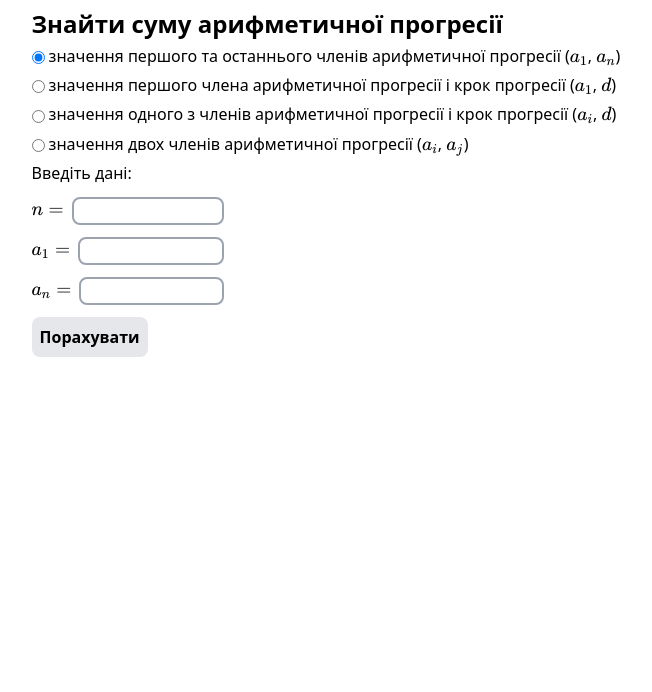
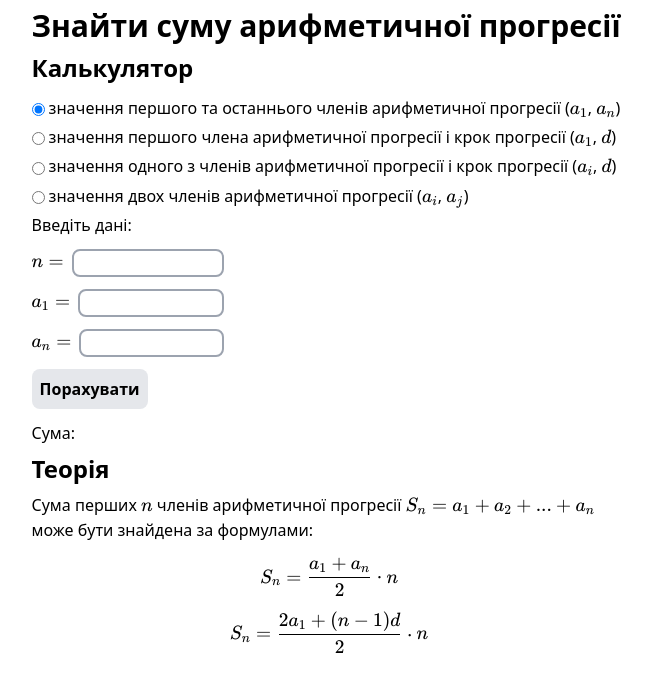
Before and after one commit to YuriiRG/goiteens-math-trainer, a React (Vite) app: page / in a window 1280 px wide. Shown: the top 692 px of the page, without its empty margins (311-963 px from the left). Built offline with nearby package versions, Linux system fonts and the light colour scheme.

Commit message:
Add theory block and fix a few problems

```diff
--- a/src/App.tsx
+++ b/src/App.tsx
@@ -5,7 +5,7 @@ import {
   useState,
 } from "react";
 import { z } from "zod";
-import Math from "./components/Math";
+import Latex from "./components/Latex";
 
 const integerRegex = /^-?[0-9]+$/;
 const integerTransform = Number;
@@ -20,9 +20,10 @@ export default function App() {
   return (
     <div className="flex justify-center p-2">
       <main className="w-[65ch]">
-        <h1 className="text-2xl font-bold">
+        <h1 className="text-3xl font-bold mb-2">
           Знайти суму арифметичної прогресії
         </h1>
+        <h2 className="text-2xl font-bold mb-2">Калькулятор</h2>
         <fieldset>
           <RadioButton
             group="mode"
@@ -31,8 +32,8 @@ export default function App() {
             label={
               <>
                 значення першого та останнього членів арифметичної прогресії (
-                <Math className="inline" text="a_1" />,{" "}
-                <Math className="inline" text="a_n" />)
+                <Latex className="inline" text="a_1" />,{" "}
+                <Latex className="inline" text="a_n" />)
               </>
             }
             onChange={(e) => setMode(e.target.value)}
@@ -44,8 +45,8 @@ export default function App() {
             label={
               <>
                 значення першого члена арифметичної прогресії і крок прогресії (
-                <Math className="inline" text="a_1" />,{" "}
-                <Math className="inline" text="d" />)
+                <Latex className="inline" text="a_1" />,{" "}
+                <Latex className="inline" text="d" />)
               </>
             }
             onChange={(e) => setMode(e.target.value)}
@@ -58,8 +59,8 @@ export default function App() {
               <>
                 значення одного з членів арифметичної прогресії і крок прогресії
                 (
-                <Math className="inline" text="a_i" />,{" "}
-                <Math className="inline" text="d" />)
+                <Latex className="inline" text="a_i" />,{" "}
+                <Latex className="inline" text="d" />)
               </>
             }
             onChange={(e) => setMode(e.target.value)}
@@ -71,8 +72,8 @@ export default function App() {
             label={
               <>
                 значення двох членів арифметичної прогресії (
-                <Math className="inline" text="a_i" />,{" "}
-                <Math className="inline" text="a_j" />)
+                <Latex className="inline" text="a_i" />,{" "}
+                <Latex className="inline" text="a_j" />)
               </>
             }
             onChange={(e) => setMode(e.target.value)}
@@ -83,6 +84,13 @@ export default function App() {
         {mode === "firstStep" && <FirstStepForm />}
         {mode === "oneStep" && <OneStepForm />}
         {mode === "two" && <TwoForm />}
+        <h2 className="text-2xl font-bold my-2">Теорія</h2>
+        Сума перших <Latex className="inline" text="n" /> членів арифметичної
+        прогресії{" "}
+        <Latex className="inline" text="S_n = a_1 + a_2 + ... + a_n" /> може
+        бути знайдена за формулами:
+        <Latex text="S_n = \frac{a_1+a_n}{2} \cdot n" blockMode />
+        <Latex text="S_n = \frac{2a_1+(n-1)d}{2} \cdot n" blockMode />
       </main>
     </div>
   );
@@ -114,11 +122,11 @@ function FirstLastForm() {
           setShowResult(false);
         }}
         value={inputVars.n}
-        label={<Math text="n = " />}
+        label={<Latex text="n = " />}
         integer
       />
       <NumberInput
-        label={<Math text="a_1 = " />}
+        label={<Latex text="a_1 = " />}
         id="first"
         onChange={(e) => {
           setInputVars({ ...inputVars, first: e.target.value });
@@ -127,7 +135,7 @@ function FirstLastForm() {
         value={inputVars.first}
       />
       <NumberInput
-        label={<Math text="a_n = " />}
+        label={<Latex text="a_n = " />}
         id="last"
         onChange={(e) => {
           setInputVars({ ...inputVars, last: e.target.value });
@@ -143,8 +151,14 @@ function FirstLastForm() {
       >
         Порахувати
       </SubmitButton>
+      {!showResult && "Сума:"}
       {showResult && variables !== undefined && (
-        <>Сума: {((variables.first + variables.last) / 2) * variables.n}</>
+        <>
+          Сума:{" "}
+          {Math.round(
+            ((variables.first + variables.last) / 2) * variables.n * 1000,
+          ) / 1000}
+        </>
       )}
       {showResult && variables === undefined && "Невірні вхідні дані."}
     </form>
@@ -171,7 +185,7 @@ function FirstStepForm() {
   return (
     <form className="flex flex-col items-start gap-3 mt-3">
       <NumberInput
-        label={<Math text="n = " />}
+        label={<Latex text="n = " />}
         id="n"
         onChange={(e) => {
           setInputVars({ ...inputVars, n: e.target.value });
@@ -181,7 +195,7 @@ function FirstStepForm() {
         integer
       />
       <NumberInput
-        label={<Math text="a_1 = " />}
+        label={<Latex text="a_1 = " />}
         id="first"
         onChange={(e) => {
           setInputVars({ ...inputVars, first: e.target.value });
@@ -190,7 +204,7 @@ function FirstStepForm() {
         value={inputVars.first}
       />
       <NumberInput
-        label={<Math text="d = " />}
+        label={<Latex text="d = " />}
         id="step"
         onChange={(e) => {
           setInputVars({ ...inputVars, step: e.target.value });
@@ -206,11 +220,15 @@ function FirstStepForm() {
       >
         Порахувати
       </SubmitButton>
+      {!showResult && "Сума:"}
       {showResult && variables !== undefined && (
         <>
           Сума:{" "}
-          {((2 * variables.first + (variables.n - 1) * variables.step) / 2) *
-            variables.n}
+          {Math.round(
+            ((2 * variables.first + (variables.n - 1) * variables.step) / 2) *
+              variables.n *
+              1000,
+          ) / 1000}
         </>
       )}
       {showResult && variables === undefined && "Невірні вхідні дані."}
@@ -240,7 +258,7 @@ function OneStepForm() {
   return (
     <form className="flex flex-col items-start gap-3 mt-3">
       <NumberInput
-        label={<Math text="n = " />}
+        label={<Latex text="n = " />}
         id="n"
         onChange={(e) => {
           setInputVars({ ...inputVars, n: e.target.value });
@@ -253,7 +271,7 @@ function OneStepForm() {
         значення коефіцієнтів і відповідні їм значення членів прогресії:
       </div>
       <NumberInput
-        label={<Math text="i = " />}
+        label={<Latex text="i = " />}
         id="index"
         onChange={(e) => {
           setInputVars({ ...inputVars, index: e.target.value });
@@ -264,19 +282,17 @@ function OneStepForm() {
       />
       <NumberInput
         id="value"
-        label={<Math text="a_i = " />}
+        label={<Latex text="a_i = " />}
         onChange={(e) => {
           setInputVars({ ...inputVars, value: e.target.value });
           setShowResult(false);
         }}
         value={inputVars.value}
       />
-      <div>
-        крок прогресії:
-      </div>
+      <div>крок прогресії:</div>
       <NumberInput
         id="step"
-        label={<Math text="d = " />}
+        label={<Latex text="d = " />}
         onChange={(e) => {
           setInputVars({ ...inputVars, step: e.target.value });
           setShowResult(false);
@@ -291,13 +307,17 @@ function OneStepForm() {
       >
         Порахувати
       </SubmitButton>
+      {!showResult && "Сума:"}
       {showResult && variables !== undefined && (
         <>
           Сума:{" "}
-          {((2 * (variables.value - (variables.index - 1) * variables.step) +
-            (variables.n - 1) * variables.step) /
-            2) *
-            variables.n}
+          {Math.round(
+            ((2 * (variables.value - (variables.index - 1) * variables.step) +
+              (variables.n - 1) * variables.step) /
+              2) *
+              variables.n *
+              1000,
+          ) / 1000}
         </>
       )}
       {showResult && variables === undefined && "Невірні вхідні дані."}
@@ -333,7 +353,7 @@ function TwoForm() {
   return (
     <form className="flex flex-col items-start gap-3 mt-3">
       <NumberInput
-        label={<Math text="n = " />}
+        label={<Latex text="n = " />}
         id="n"
         onChange={(e) => {
           setInputVars({ ...inputVars, n: e.target.value });
@@ -346,7 +366,7 @@ function TwoForm() {
         значення коефіцієнтів і відповідні їм значення членів прогресії:
       </div>
       <NumberInput
-        label={<Math text="i = " />}
+        label={<Latex text="i = " />}
         id="index"
         onChange={(e) => {
           setInputVars({ ...inputVars, index: e.target.value });
@@ -356,7 +376,7 @@ function TwoForm() {
         integer
       />
       <NumberInput
-        label={<Math text="a_i = " />}
+        label={<Latex text="a_i = " />}
         id="value"
         onChange={(e) => {
           setInputVars({ ...inputVars, value: e.target.value });
@@ -365,7 +385,7 @@ function TwoForm() {
         value={inputVars.value}
       />
       <NumberInput
-        label={<Math text="j = " />}
+        label={<Latex text="j = " />}
         id="index2"
         onChange={(e) => {
           setInputVars({ ...inputVars, index2: e.target.value });
@@ -375,7 +395,7 @@ function TwoForm() {
         integer
       />
       <NumberInput
-        label={<Math text="a_j = " />}
+        label={<Latex text="a_j = " />}
         id="value2"
         onChange={(e) => {
           setInputVars({ ...inputVars, value2: e.target.value });
@@ -391,13 +411,17 @@ function TwoForm() {
       >
         Порахувати
       </SubmitButton>
+      {!showResult && "Сума:"}
       {showResult && variables !== undefined && step !== undefined && (
         <>
           Сума:{" "}
-          {((2 * (variables.value - (variables.index - 1) * step) +
-            (variables.n - 1) * step) /
-            2) *
-            variables.n}
+          {Math.round(
+            ((2 * (variables.value - (variables.index - 1) * step) +
+              (variables.n - 1) * step) /
+              2) *
+              variables.n *
+              1000,
+          ) / 1000}
         </>
       )}
       {showResult && variables === undefined && "Невірні вхідні дані."}
--- /dev/null
+++ b/src/components/Latex.tsx
@@ -0,0 +1,32 @@
+import "katex/dist/katex.min.css";
+import { useMemo } from "react";
+import katex from "katex";
+export default function Latex({
+  text,
+  className,
+  blockMode = false,
+}: {
+  text: string;
+  className?: string;
+  blockMode?: boolean;
+}) {
+  const html = useMemo(() => {
+    try {
+      return { data: katex.renderToString(text, { displayMode: blockMode }) };
+    } catch (error) {
+      if (error instanceof katex.ParseError || error instanceof TypeError) {
+        return { error };
+      }
+      throw error;
+    }
+  }, [text]);
+  if (html.error) {
+    return <div className={className}>Invalid LaTeX</div>;
+  }
+  return (
+    <div
+      className={className}
+      dangerouslySetInnerHTML={{ __html: html.data }}
+    />
+  );
+}
--- a/src/components/Math.tsx
+++ /dev/null
@@ -1,15 +0,0 @@
-import "katex/dist/katex.min.css";
-import { useMemo } from "react";
-import katex from "katex";
-export default function Math({
-  text,
-  className,
-}: {
-  text: string;
-  className?: string;
-}) {
-  const html = useMemo(() => katex.renderToString(text), [text]);
-  return (
-    <div className={className} dangerouslySetInnerHTML={{ __html: html }} />
-  );
-}
```
Also changed, not shown: src/main.tsx (+6 -6 lines).
